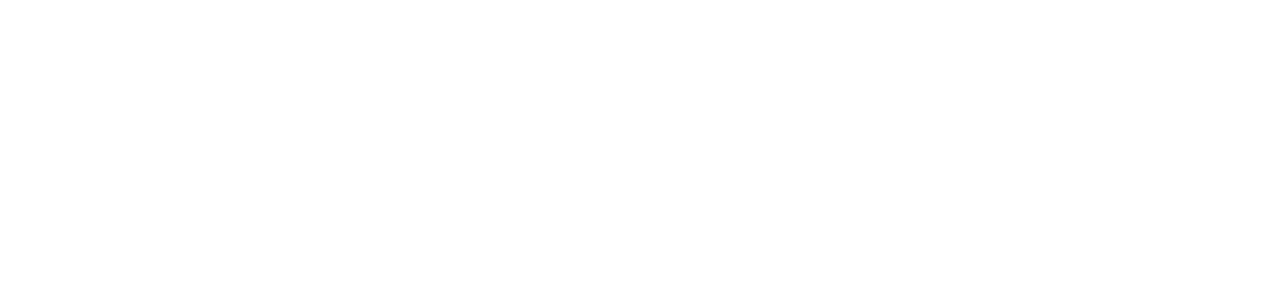
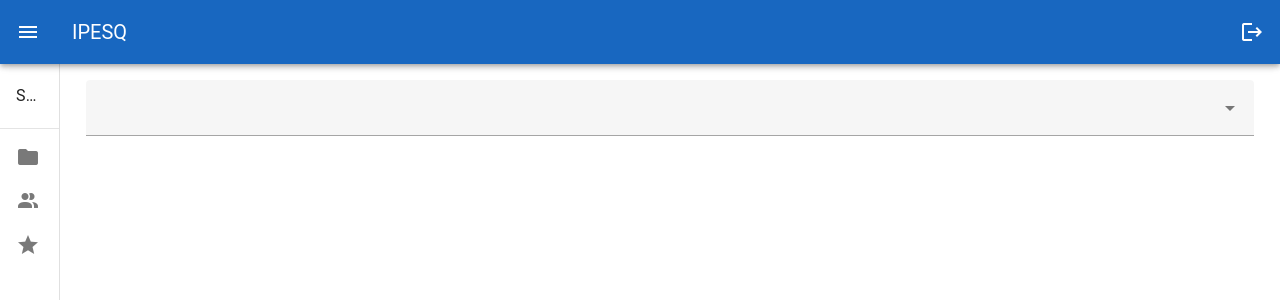
Before and after one commit to yan-moura19/ipesq_app, a Vue app in the folder ipesq_app/: page /paciente in a window 1280 px wide. Before the commit this address had no page. Shown: the top 300 px of the page. Built offline with nearby package versions, Linux system fonts and the light colour scheme.

Commit message:
teste ok

```diff
--- a/ipesq_app/src/App.vue
+++ b/ipesq_app/src/App.vue
@@ -1,7 +1,4 @@
 <template>
-
-
-
       <router-view />
 
 </template>
--- a/ipesq_app/src/components/sidebar.vue
+++ b/ipesq_app/src/components/sidebar.vue
@@ -4,20 +4,19 @@
         color="primary"
         prominent
       >
-        <v-app-bar-nav-icon variant="text" ></v-app-bar-nav-icon>
+        <v-app-bar-nav-icon variant="text" @click="tamanho = !tamanho"></v-app-bar-nav-icon>
         <v-toolbar-title>IPESQ</v-toolbar-title>
         <v-spacer></v-spacer>
         <v-btn variant="text" icon="mdi-logout" @click="sair"></v-btn>
       </v-app-bar>
       <v-navigation-drawer
-        expand-on-hover
-        rail
+        :width="tamanho? 60: 200"
       >
         <v-list>
           <v-list-item
-            prepend-avatar="https://randomuser.me/api/portraits/women/85.jpg"
+
             title="Sandra Adams"
-            subtitle="sandra_a88@gmailcom"
+
           ></v-list-item>
         </v-list>
         <v-divider></v-divider>
@@ -40,6 +39,7 @@
     return {
       drawer: true,
       group: null,
+      tamanho: true,
       rail: true,
       items: [
         {
--- a/ipesq_app/src/pages/login.vue
+++ b/ipesq_app/src/pages/login.vue
@@ -12,8 +12,7 @@
               </v-form>
             </v-card-text>
           </v-card>
-          {{ myStore.count }}
-          <v-btn @click="aumentar">incrementar</v-btn>
+
         </v-col>
       </v-row>
       <div>
--- /dev/null
+++ b/ipesq_app/src/pages/pacientes.vue
@@ -0,0 +1,18 @@
+<template>
+    <v-container>
+        <VAutocomplete>
+
+        </VAutocomplete>
+
+
+    </v-container>
+
+</template>
+
+<script setup>
+
+</script>
+
+<style>
+
+</style>
--- a/ipesq_app/src/router/default.js
+++ b/ipesq_app/src/router/default.js
@@ -1,6 +1,7 @@
 import tese from '@/pages/tese.vue'
 import index from '@/pages/index.vue'
 import login from '@/pages/login.vue'
+import pacientes from '@/pages/pacientes'
 
 
 
@@ -20,6 +21,11 @@
         component: login
 
       },
+      {
+        path: '/paciente',
+        component: pacientes,
+        name: 'pacienteList'
+      }
 
 
 
```
